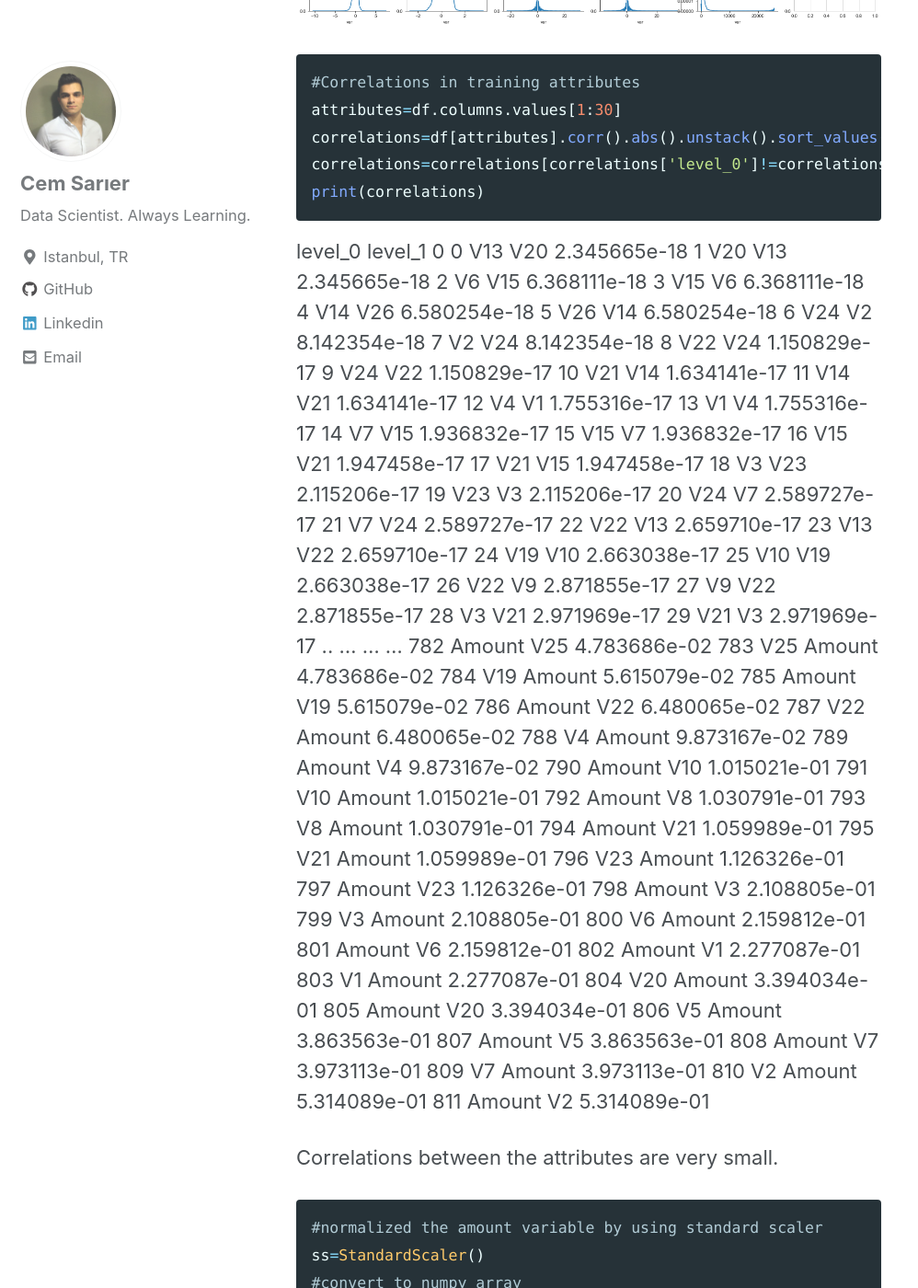
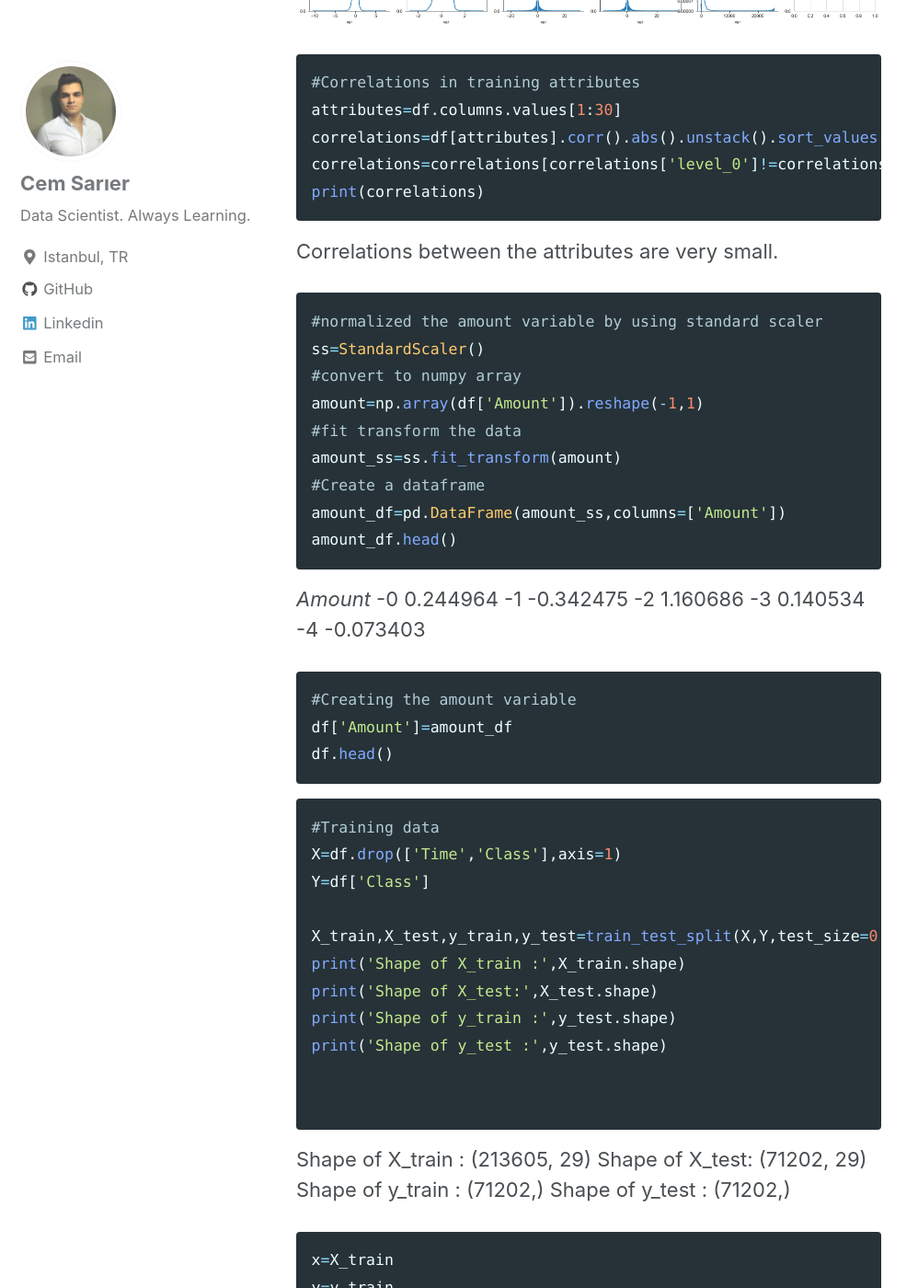
Before and after one commit to cemsarier/cemsarier.github.io, a Jekyll site: the page built from _posts/2019-07-07-frauddetection.md, in a window 1280 px wide and 1400 px high, scrolled down 3462 px. Shown: the whole window at 92% size, without its empty margins (0-998 px from the left). Built offline with Jekyll 4.4.1, drawn with Linux system fonts in a browser that asks for light colours; cached includes are drawn as plain includes; nearby versions of some CDN libraries; some of the changed text lies outside the part shown.

Commit message:
update on fd

````diff
--- a/_posts/2019-07-07-frauddetection.md
+++ b/_posts/2019-07-07-frauddetection.md
@@ -88,69 +88,6 @@
 print(correlations)
 ```
 
-level_0 level_1             0
-0       V13     V20  2.345665e-18
-1       V20     V13  2.345665e-18
-2        V6     V15  6.368111e-18
-3       V15      V6  6.368111e-18
-4       V14     V26  6.580254e-18
-5       V26     V14  6.580254e-18
-6       V24      V2  8.142354e-18
-7        V2     V24  8.142354e-18
-8       V22     V24  1.150829e-17
-9       V24     V22  1.150829e-17
-10      V21     V14  1.634141e-17
-11      V14     V21  1.634141e-17
-12       V4      V1  1.755316e-17
-13       V1      V4  1.755316e-17
-14       V7     V15  1.936832e-17
-15      V15      V7  1.936832e-17
-16      V15     V21  1.947458e-17
-17      V21     V15  1.947458e-17
-18       V3     V23  2.115206e-17
-19      V23      V3  2.115206e-17
-20      V24      V7  2.589727e-17
-21       V7     V24  2.589727e-17
-22      V22     V13  2.659710e-17
-23      V13     V22  2.659710e-17
-24      V19     V10  2.663038e-17
-25      V10     V19  2.663038e-17
-26      V22      V9  2.871855e-17
-27       V9     V22  2.871855e-17
-28       V3     V21  2.971969e-17
-29      V21      V3  2.971969e-17
-..      ...     ...           ...
-782  Amount     V25  4.783686e-02
-783     V25  Amount  4.783686e-02
-784     V19  Amount  5.615079e-02
-785  Amount     V19  5.615079e-02
-786  Amount     V22  6.480065e-02
-787     V22  Amount  6.480065e-02
-788      V4  Amount  9.873167e-02
-789  Amount      V4  9.873167e-02
-790  Amount     V10  1.015021e-01
-791     V10  Amount  1.015021e-01
-792  Amount      V8  1.030791e-01
-793      V8  Amount  1.030791e-01
-794  Amount     V21  1.059989e-01
-795     V21  Amount  1.059989e-01
-796     V23  Amount  1.126326e-01
-797  Amount     V23  1.126326e-01
-798  Amount      V3  2.108805e-01
-799      V3  Amount  2.108805e-01
-800      V6  Amount  2.159812e-01
-801  Amount      V6  2.159812e-01
-802  Amount      V1  2.277087e-01
-803      V1  Amount  2.277087e-01
-804     V20  Amount  3.394034e-01
-805  Amount     V20  3.394034e-01
-806      V5  Amount  3.863563e-01
-807  Amount      V5  3.863563e-01
-808  Amount      V7  3.973113e-01
-809      V7  Amount  3.973113e-01
-810      V2  Amount  5.314089e-01
-811  Amount      V2  5.314089e-01
-
 
 Correlations between the attributes are very small.
 
@@ -165,12 +102,12 @@
 amount_df=pd.DataFrame(amount_ss,columns=['Amount'])
 amount_df.head()
 ```
-Amount
-0  0.244964
-1 -0.342475
-2  1.160686
-3  0.140534
-4 -0.073403
+*Amount*
+-0  0.244964
+-1 -0.342475
+-2  1.160686
+-3  0.140534
+-4 -0.073403
 
 
 ```python
@@ -245,17 +182,17 @@
 lgbm= lgb.train(params,lgb_train,num_round,valid_sets=[lgb_train,lgb_valid],verbose_eval=500,early_stopping_rounds = 4000)
 ```
 
-Training until validation scores don't improve for 4000 rounds.
-[500]   training's auc: 1       valid_1's auc: 0.980957
-[1000]  training's auc: 1       valid_1's auc: 0.983403
-[1500]  training's auc: 1       valid_1's auc: 0.983669
-[2000]  training's auc: 1       valid_1's auc: 0.983301
-[2500]  training's auc: 1       valid_1's auc: 0.982314
-[3000]  training's auc: 1       valid_1's auc: 0.982706
-[3500]  training's auc: 1       valid_1's auc: 0.983112
-[4000]  training's auc: 1       valid_1's auc: 0.983454
-Early stopping, best iteration is:
-[108]   training's auc: 1       valid_1's auc: 0.940468
+-Training until validation scores don't improve for 4000 rounds.
+-[500]   training's auc: 1       valid_1's auc: 0.980957
+-[1000]  training's auc: 1       valid_1's auc: 0.983403
+-[1500]  training's auc: 1       valid_1's auc: 0.983669
+-[2000]  training's auc: 1       valid_1's auc: 0.983301
+-[2500]  training's auc: 1       valid_1's auc: 0.982314
+-[3000]  training's auc: 1       valid_1's auc: 0.982706
+-[3500]  training's auc: 1       valid_1's auc: 0.983112
+-[4000]  training's auc: 1       valid_1's auc: 0.983454
+-Early stopping, best iteration is:
+-[108]   training's auc: 1       valid_1's auc: 0.940468
 
 ```python
 #Model performance on test data
@@ -291,11 +228,4 @@
 print(classification_report(y_test,lgbm_predict))
 ```
 
-precision    recall  f1-score   support
-
-0       1.00      1.00      1.00     71083
-1       0.81      0.82      0.81       119
-
-micro avg       1.00      1.00      1.00     71202
-macro avg       0.90      0.91      0.91     71202
-weighted avg       1.00      1.00      1.00     71202
+<img src="{{ site.url }}{{ site.baseurl }}/images/fd/fd3.png" alt="results">
````
Also changed, not shown: images/fd/fd5.png (added).
